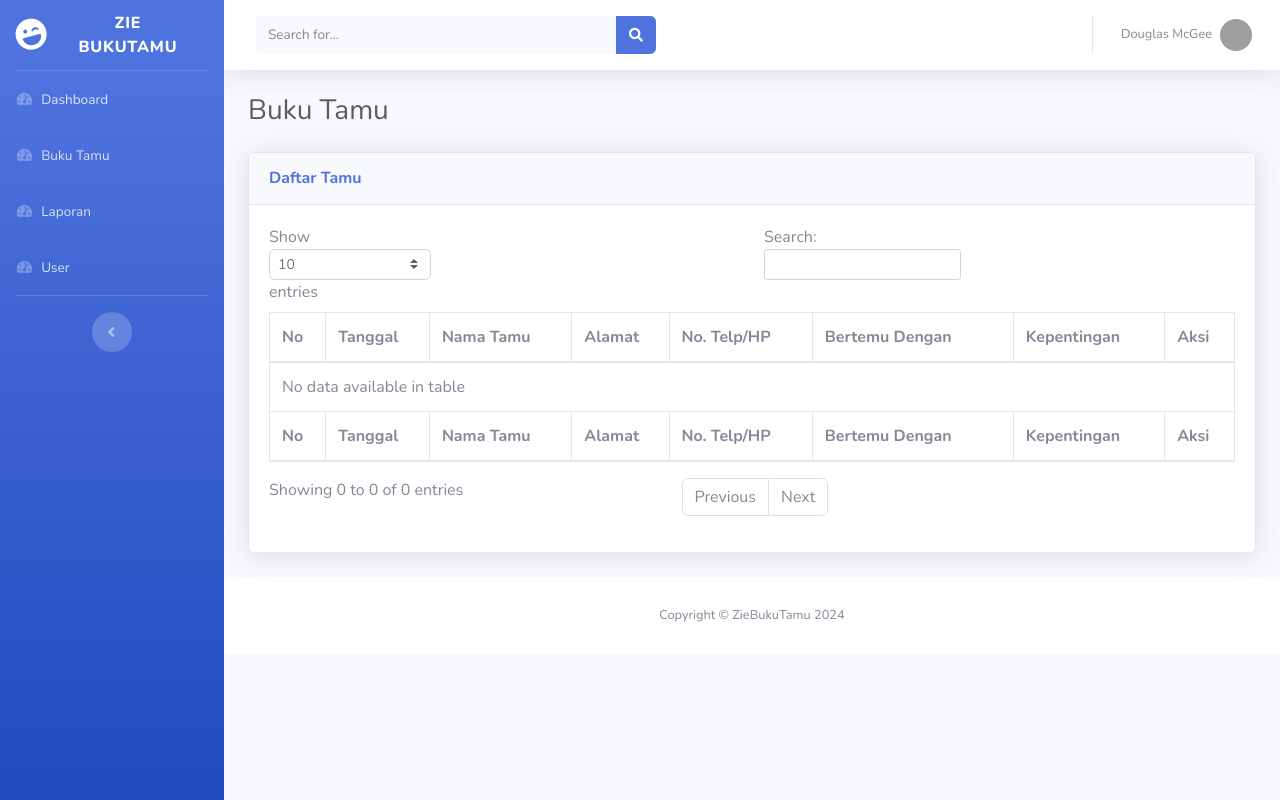
After one commit to M-Rofi-i-Alawi/tugas_BuSarah_buku_tamu, a PHP site: page /buku-tamu.php in a window 1280 px wide. The commit adds this page. Run offline with PHP 8.4, Linux system fonts and the light colour scheme; data that the repository does not hold is empty; grey boxes are pictures that could not be loaded.

Commit message:
menambahkan halaman buku tamu dan fitur menampilkan data tamu

```diff
--- /dev/null
+++ b/buku-tamu.php
@@ -0,0 +1,79 @@
+<?php
+require_once('function.php');
+include_once('templates/header.php');
+?>
+
+<!-- Begin Page Content -->
+<div class="container-fluid">
+
+<!-- Page Heading -->
+    <h1 class="h3 mb-4 text-gray-800">Buku Tamu</h1>
+
+    <!-- Datales Example -->
+    <div class="card shadow mb-4">
+    <div class="card-header py-3">
+        <h6 class="m-0 font-weight-bold text-primary">Daftar Tamu</h6>
+    </div>
+    <div class="card-body">
+        <div class="table-responsive">
+            <table class="table table-bordered" id="dataTable" width="100%" cellspacing="0">
+                <thead>
+                    <tr>
+                        <th>No</th>
+                        <th>Tanggal</th>
+                        <th>Nama Tamu</th>
+                        <th>Alamat</th>
+                        <th>No. Telp/HP</th>
+                        <th>Bertemu Dengan</th>
+                        <th>Kepentingan</th>
+                        <th>Aksi</th>
+                    </tr>
+                </thead>
+
+                <tbody>
+                    <?php
+                    // penomoran auto increment
+                    $no = 1;
+                    // query untuk memanggil semua data dari tabel buku_tamu
+                    $buku_tamu = query("SELECT * FROM buku_tamu");
+                    foreach($buku_tamu as $tamu) :
+                    ?>
+                    <tr>
+                        <td><?=$no++;?></td>
+                        <td><?=$tamu['tanggal'];?></td>
+                        <td><?=$tamu['nama_tamu'];?></td>
+                        <td><?=$tamu['alamat'];?></td>
+                        <td><?=$tamu['no_hp'];?></td>
+                        <td><?=$tamu['bertemu'];?></td>
+                        <td><?=$tamu['kepentingan'];?></td>
+                        <td>
+                            <button class="btn btn-success" type="button">Ubah</button>
+                            <button class="btn btn-danger" type="button">Hapus</button>
+                        </td>
+                    </tr>
+                    <?php endforeach;?>
+                </tbody>
+
+                 <thead>
+                    <tr>
+                        <th>No</th>
+                        <th>Tanggal</th>
+                        <th>Nama Tamu</th>
+                        <th>Alamat</th>
+                        <th>No. Telp/HP</th>
+                        <th>Bertemu Dengan</th>
+                        <th>Kepentingan</th>
+                        <th>Aksi</th>
+                    </tr>
+                </thead>
+            </table>
+        </div>
+    </div>
+</div>
+
+</div>
+<!-- /.container-fluid -->
+
+<?php
+include_once('templates/footer.php');
+?>
--- /dev/null
+++ b/function.php
@@ -0,0 +1,15 @@
+<?php
+// panngil file koneksi.php
+require_once('koneksi.php');
+
+// membuat query ke / dari database
+function query($query){
+    global $koneksi;
+    $result = mysqli_query($koneksi,$query);
+    $rows = [];
+    while ($row = mysqli_fetch_assoc($result)){
+        $rows[] = $row;
+    }
+    return $rows;
+}
+?>
--- /dev/null
+++ b/koneksi.php
@@ -0,0 +1,8 @@
+<?php
+define('HOST_NAME','localhost');
+define('USER_NAME','root');
+define('PASSWORD','');
+define('DB_NAME','app_bukutamu');
+
+$koneksi = mysqli_connect(HOST_NAME,USER_NAME,PASSWORD,DB_NAME);
+?>
--- a/templates/footer.php
+++ b/templates/footer.php
@@ -74,6 +74,13 @@
     <!-- Custom scripts for all pages-->
     <script src="assets/js/sb-admin-2.min.js"></script>
 
+    <!-- Page level plugins -->
+    <script src="assets/vendor/datatables/jquery.dataTables.min.js"></script>
+    <script src="assets/vendor/datatables/dataTables.bootstrap4.min.js"></script>
+
+    <!-- Page level custom scripts -->
+    <script src="assets/js/demo/datatables-demo.js"></script>
+
 </body>
 
 </html>
--- a/templates/header.php
+++ b/templates/header.php
@@ -18,7 +18,8 @@
         rel="stylesheet">
 
     <!-- Custom styles for this template-->
-    <link href="css/sb-admin-2.min.css" rel="stylesheet">
+    <link href="assets/css/sb-admin-2.min.css" rel="stylesheet">
+
 
 </head>
 
```
